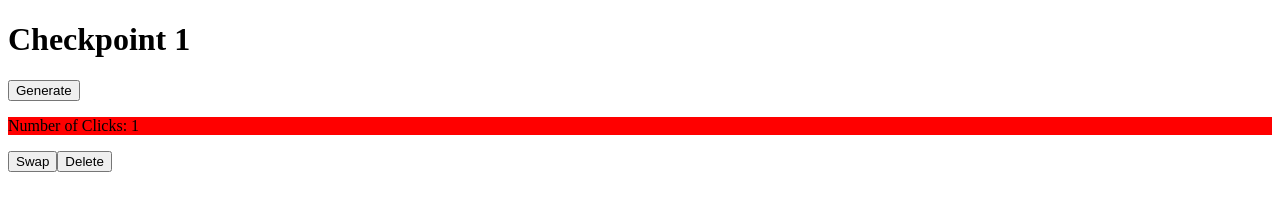
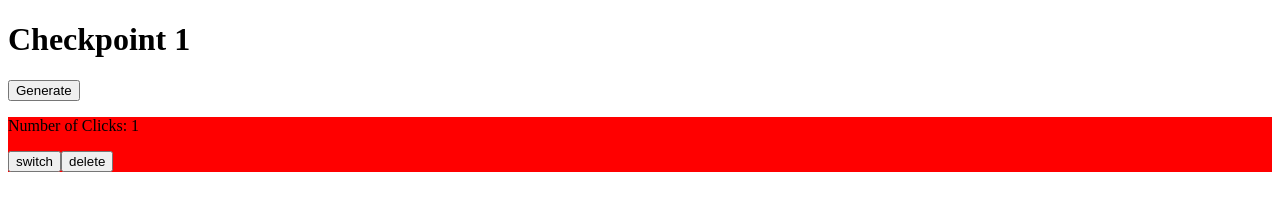
Before and after one commit to iancarthey/checkpoint_1, a plain HTML site: page index.html in a window 1280 px wide. Both pictures are taken after a click on the button "Generate". Drawn offline with Linux system fonts and the light colour scheme.

Commit message:
completed challenge 1

```diff
--- a/client.js
+++ b/client.js
@@ -1,31 +1,40 @@
 console.log('js');
 
 $(document).ready(readyNow);
+//global variable to use for click counter
 let clickCount = 0;
 
 function readyNow(){
+  //checking to see if jquery linked
   console.log('jquery sourced');
+  //generate click function
   $('#generateButton').on('click', addDiv);
 }
 
 function addDiv(){
   console.log('in add div');
   clickCount++;
-  $('body').append('<div id="divNumba1"></div>');
-  $('#divNumba1').append('<p class="background">Number of Clicks: ' + clickCount + '</p>');
-  $('#divNumba1').append('<button class="swapButton">Swap</button><button class="deleteButton">Delete</button>');
-  // $('.background').css('background-color', 'red');
-  $('.swapButton').on('click', function(){
-  });
-  $('.deleteButton').on('click', deleteDiv);
+  // create div for step 2
+  $('#container').append('<div id="divNumba1"></div>');
+  // create p within divNumba2 for step 3
+  $('#divNumba1').append('<div class="divNumba2"><p>Number of Clicks: ' + clickCount + '</p></div>');
+  // add switch button
+  $('.switchButton').remove();
+  $('.divNumba2').append('<button class="switchButton">switch</button>');
+  // switch button event listener
+  $('#divNumba1').on('click', '.switchButton' , switchColor);
+  // add delete button
+  $('.deleteButton').remove();
+  $('.divNumba2').append('<button class="deleteButton">delete</delete>');
+  // delete button event listener
+  $('#divNumba1').on('click', '.deleteButton', deleteDiv);
+}
+// switch color function to toggle yellow and red
+function switchColor(){
+  $(this).parent().toggleClass('highlight');
 }
 
-// function switchColor(){
-//   $(this).prev().css('background-color', 'yellow');
-// }
-
+//function to delete parent div
 function deleteDiv(){
-  $(this).prev().remove();
-  $(this).prev().remove();
-  $(this).remove();
+  $(this).parent().remove();
 }
--- a/index.html
+++ b/index.html
@@ -8,7 +8,9 @@
     <title>Checkpoint 1</title>
   </head>
   <body>
-    <h1>Checkpoint 1</h1>
-    <button id="generateButton" type="button">Generate</button>
+    <div id="container">
+      <h1>Checkpoint 1</h1>
+      <button id="generateButton" type="button">Generate</button>
+    </div>
   </body>
 </html>
--- a/style.css
+++ b/style.css
@@ -1,6 +1,6 @@
 
 
-.background {
+.divNumba2 {
   background-color: red;
 }
 
```
